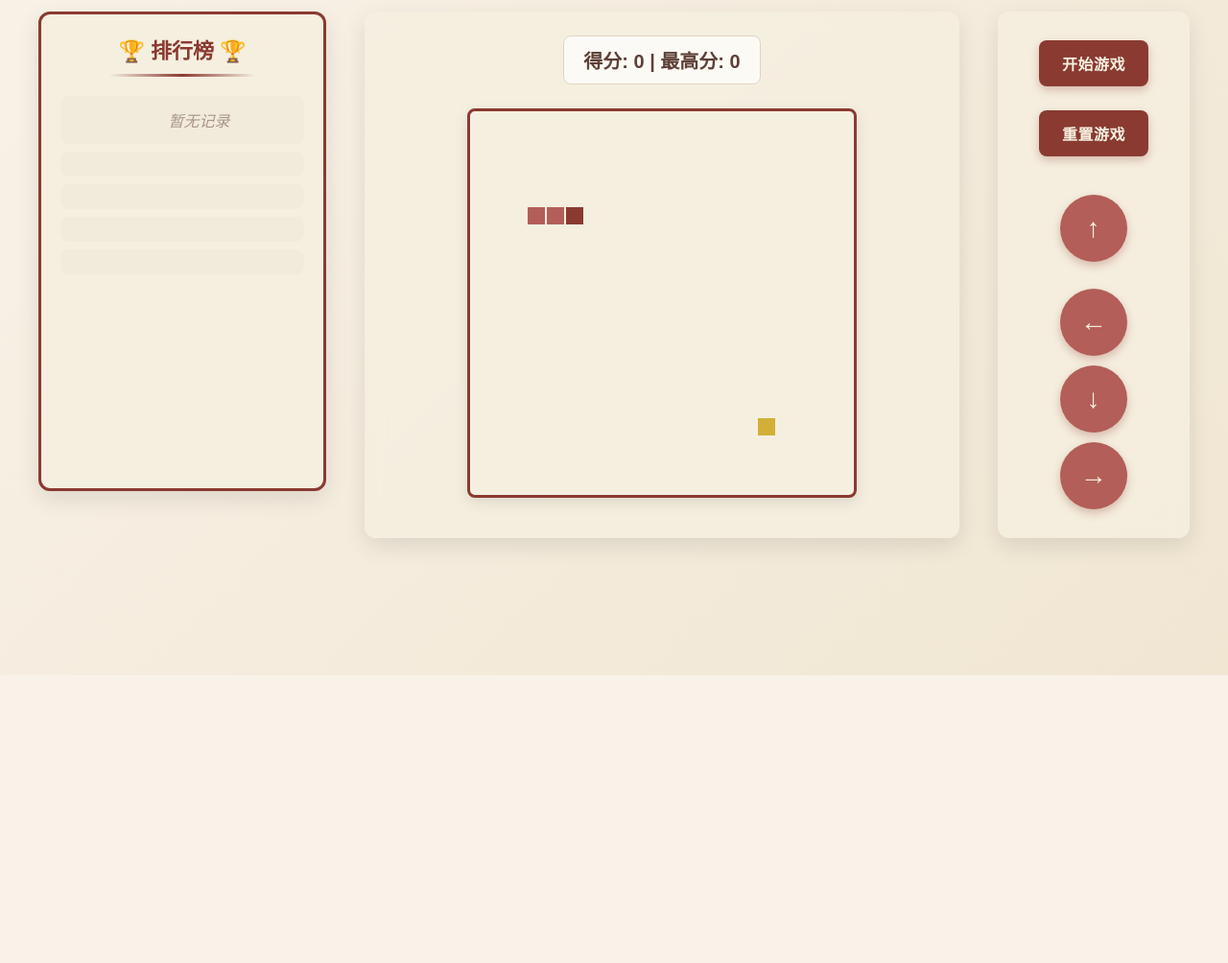
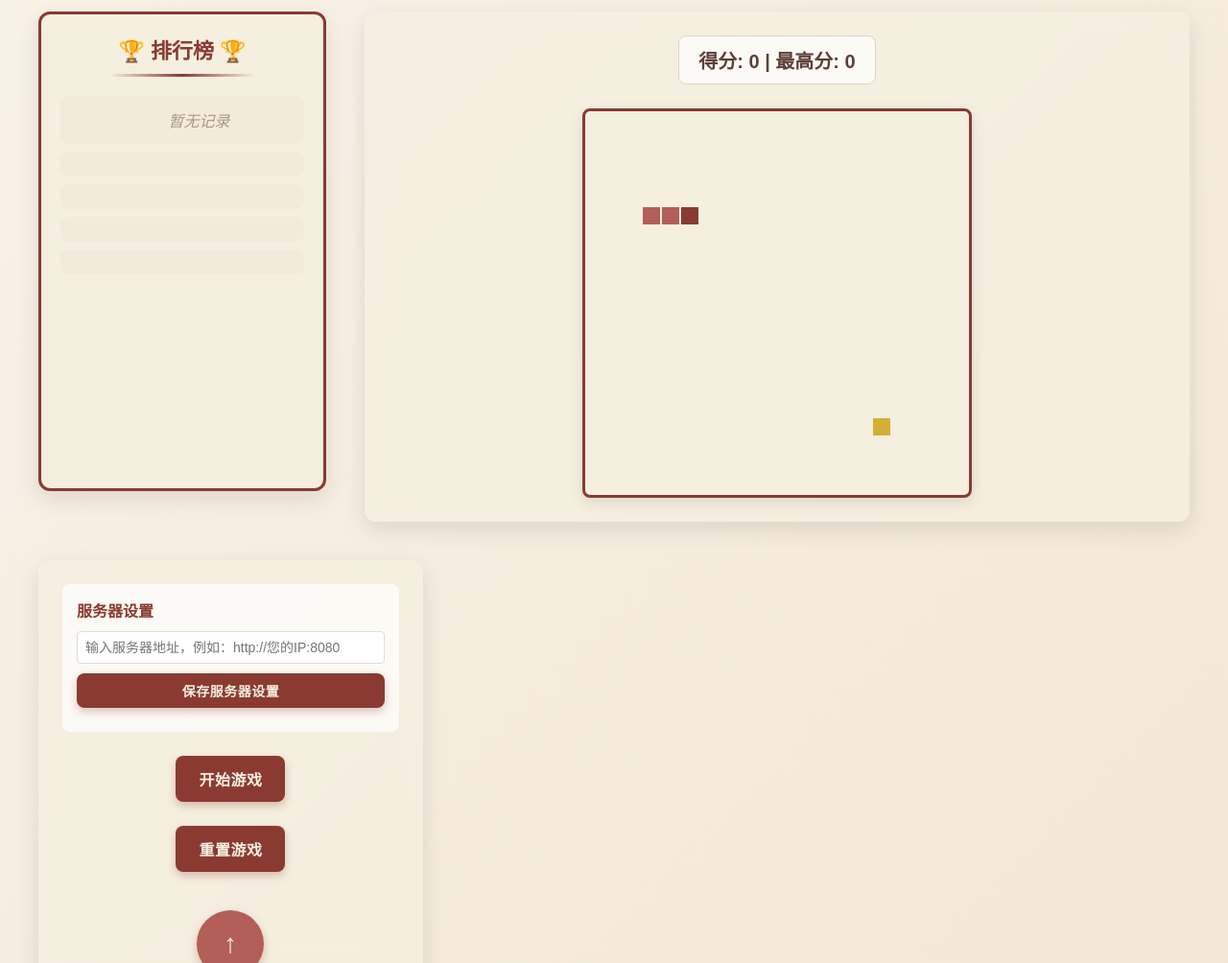
Before and after one commit to xiaojing005609/LLMs-study, a plain HTML site: page snake_game.html in a window 1280 px wide. Shown: the part 96-1100 px from the top of the page at 96% size. Before the commit the page ends 800 px from the top, so only its background shows below. Drawn offline with Linux system fonts and the light colour scheme; no server answers.

Commit message:
initial commit

```diff
--- a/snake_game.html
+++ b/snake_game.html
@@ -104,6 +104,45 @@
             box-shadow: 0 8px 25px rgba(0, 0, 0, 0.1);
             backdrop-filter: blur(10px);
             min-width: 200px;
+        }
+
+        /* 服务器配置区域 */
+        .server-config {
+            background-color: rgba(255, 255, 255, 0.7);
+            border-radius: 8px;
+            padding: 15px;
+            margin-bottom: 20px;
+            width: 100%;
+            text-align: left;
+        }
+
+        .server-config h3 {
+            margin-bottom: 10px;
+            font-size: 16px;
+            color: #8a3a31;
+        }
+
+        .server-config input {
+            width: 100%;
+            padding: 8px;
+            margin-bottom: 10px;
+            border: 1px solid #ddd;
+            border-radius: 4px;
+            font-size: 14px;
+        }
+
+        .server-config button {
+            width: 100%;
+            padding: 8px;
+            margin: 0;
+            font-size: 14px;
+        }
+
+        .config-status {
+            margin-top: 10px;
+            font-size: 12px;
+            color: #8a3a31;
+            text-align: center;
         }
 
         /* 按钮基础样式 */
@@ -492,6 +531,12 @@
 
         <!-- 控制按钮区域（开始、重置和方向按钮都放在右边） -->
         <div class="control-panel">
+            <div class="server-config">
+                <h3>服务器设置</h3>
+                <input type="text" id="serverUrlInput" placeholder="输入服务器地址，例如：http://您的IP:8080">
+                <button id="saveServerUrlBtn">保存服务器设置</button>
+                <div class="config-status" id="configStatus"></div>
+            </div>
             <div class="main-controls">
                 <button id="startBtn">开始游戏</button>
                 <button id="resetBtn">重置游戏</button>
@@ -810,7 +855,7 @@ function submitScore() {
     };
 
     // 尝试发送POST请求到服务器
-    fetch('/api/submit', {
+    fetch(config.getApiUrl('/api/submit'), {
         method: 'POST',
         headers: {
             'Content-Type': 'application/json'
@@ -889,6 +934,31 @@ function submitScore() {
     }
 }
 
+        // 配置管理
+        const config = {
+            // 获取服务器地址配置，默认使用当前域名
+            getServerUrl: function() {
+                const savedUrl = localStorage.getItem('snakeServerUrl');
+                return savedUrl || ''; // 空字符串表示使用相对路径
+            },
+
+            // 保存服务器地址配置
+            setServerUrl: function(url) {
+                localStorage.setItem('snakeServerUrl', url);
+            },
+
+            // 获取完整的API URL
+            getApiUrl: function(endpoint) {
+                const serverUrl = this.getServerUrl();
+                if (!serverUrl) {
+                    return endpoint; // 使用相对路径
+                }
+                // 确保URL格式正确（没有结尾的斜杠）
+                const cleanUrl = serverUrl.replace(/\/$/, '');
+                return `${cleanUrl}${endpoint}`;
+            }
+        };
+
         // 从本地存储加载排行榜数据
         function loadLeaderboardFromLocalStorage() {
             try {
@@ -944,7 +1014,7 @@ function submitScore() {
                 const localScores = loadLeaderboardFromLocalStorage();
 
                 // 同时尝试从服务器加载
-                fetch('/api/scores')
+            fetch(config.getApiUrl('/api/scores'))
                 .then(response => {
                     if (response.ok) {
                         return response.json();
@@ -1021,10 +1091,43 @@ function submitScore() {
             setInterval(loadLeaderboard, 30000);
         }
 
+        // 初始化服务器设置界面
+        function initServerConfig() {
+            const serverUrlInput = document.getElementById('serverUrlInput');
+            const saveServerUrlBtn = document.getElementById('saveServerUrlBtn');
+            const configStatus = document.getElementById('configStatus');
+
+            // 加载已保存的服务器地址
+            serverUrlInput.value = config.getServerUrl();
+
+            // 保存按钮点击事件
+            saveServerUrlBtn.addEventListener('click', function() {
+                const url = serverUrlInput.value.trim();
+
+                // 简单验证URL格式
+                if (url && !url.match(/^https?:\/\//)) {
+                    configStatus.textContent = '请输入有效的URL，以http://或https://开头';
+                    return;
+                }
+
+                config.setServerUrl(url);
+                configStatus.textContent = '服务器设置已保存！';
+
+                // 3秒后清除状态消息
+                setTimeout(() => {
+                    configStatus.textContent = '';
+                }, 3000);
+
+                // 立即重新加载排行榜，测试连接
+                loadLeaderboard();
+            });
+        }
+
         // 初始化
         highScoreElement.textContent = highScore;
         setupControls();
         initGame();
+        initServerConfig();
         startLeaderboardRefresh();
     </script>
 </body>
```
Lines whose indentation alone changed are shown as unchanged.
